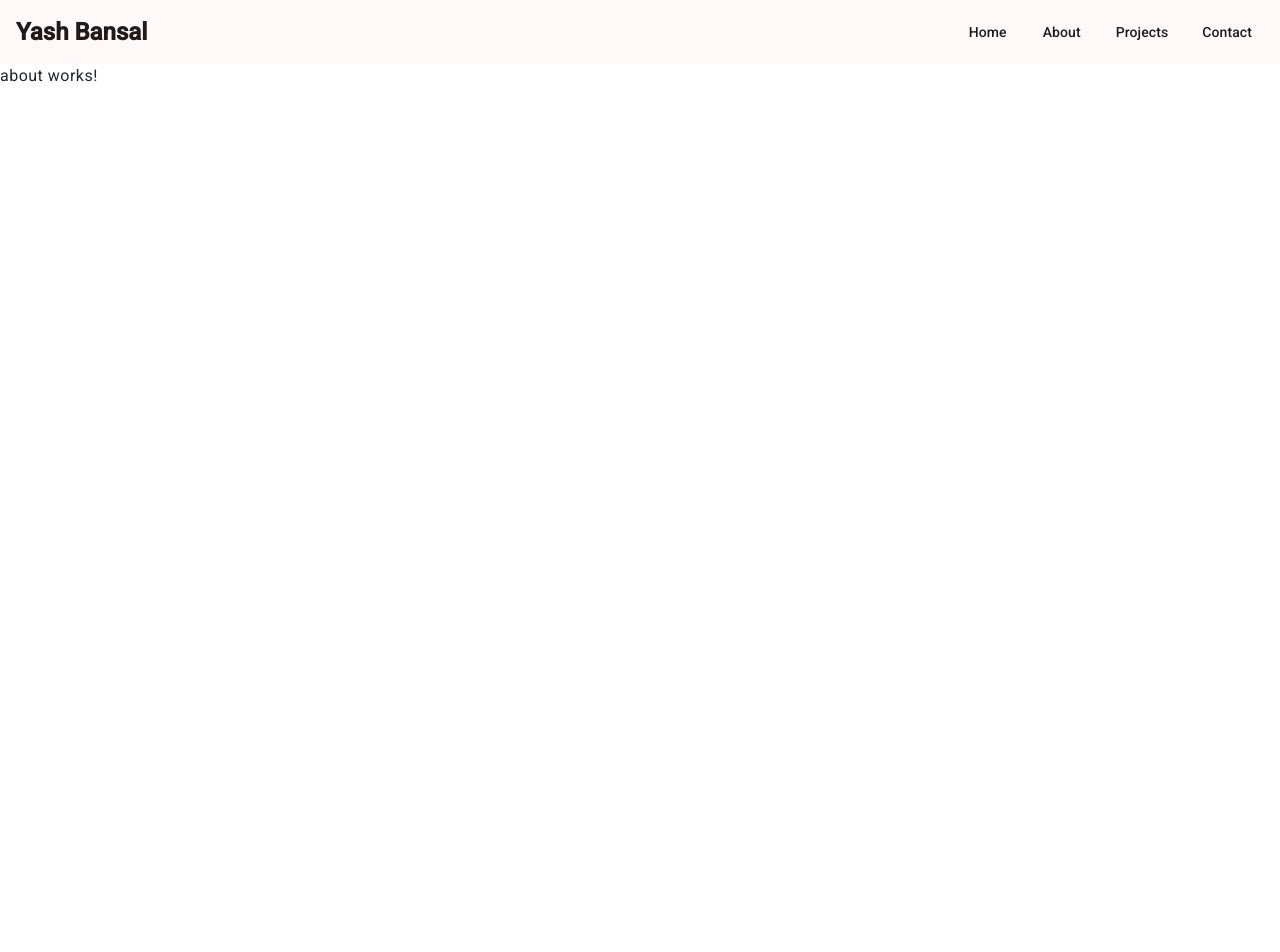
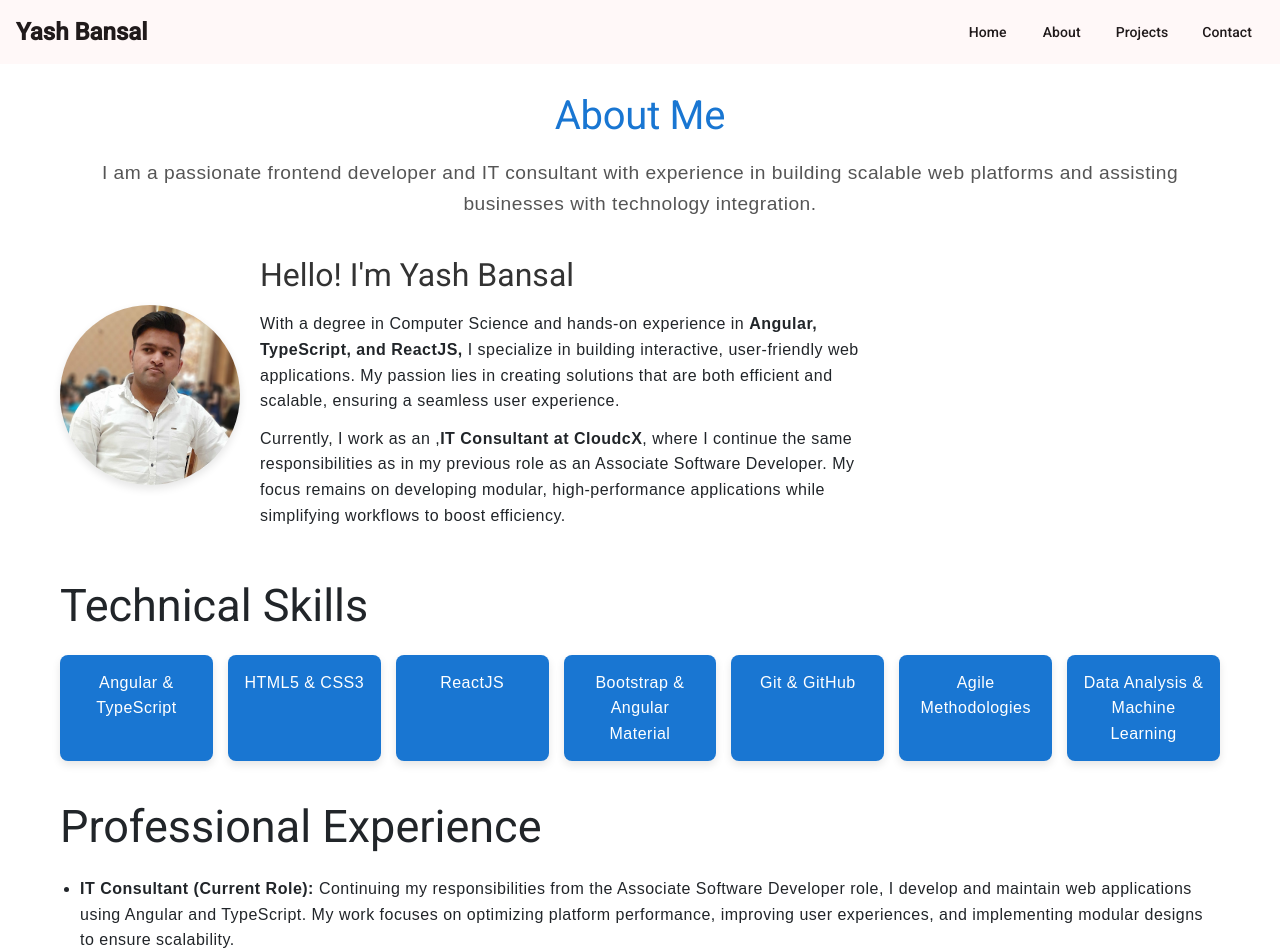
Before and after one commit to YaShBaNsAl08/angular-portfolio-yash, an Angular app: page /about in a window 1280 px wide. Shown: the top 952 px of the page. Before the commit the page ends 800 px from the top, so only its background shows below. Built offline with nearby package versions, Linux system fonts and the light colour scheme.

Commit message:
about and contact

```diff
--- a/src/app/components/about/about.component.css
+++ b/src/app/components/about/about.component.css
@@ -0,0 +1,98 @@
+.about-container {
+    max-width: 1200px;
+    margin: 0 auto;
+    padding: 20px;
+    font-family: 'Poppins', sans-serif;
+    line-height: 1.6;
+  }
+
+  .about-header {
+    text-align: center;
+    margin-bottom: 30px;
+  }
+
+  .about-header h1 {
+    font-size: 2.5rem;
+    margin-bottom: 10px;
+    color: #1976d2;
+  }
+
+  .about-header p {
+    font-size: 1.2rem;
+    color: #555;
+  }
+
+  .profile-section {
+    display: flex;
+    align-items: center;
+    gap: 20px;
+    margin-bottom: 40px;
+    flex-wrap: wrap;
+  }
+
+  .profile-pic {
+    width: 180px;
+    height: 180px;
+    border-radius: 50%;
+    object-fit: cover;
+    box-shadow: 0 4px 8px rgba(0, 0, 0, 0.1);
+  }
+
+  .bio {
+    max-width: 600px;
+  }
+
+  .bio h2 {
+    font-size: 2rem;
+    margin-bottom: 10px;
+    color: #333;
+  }
+
+  .skills-section {
+    margin: 40px 0;
+  }
+
+  .skills-grid {
+    display: grid;
+    grid-template-columns: repeat(auto-fit, minmax(150px, 1fr));
+    gap: 15px;
+  }
+
+  .skill-card {
+    background-color: #1976d2;
+    color: white;
+    padding: 15px;
+    text-align: center;
+    border-radius: 8px;
+    font-weight: 500;
+    box-shadow: 0 4px 8px rgba(0, 0, 0, 0.1);
+  }
+
+  .experience-section {
+    margin: 40px 0;
+  }
+
+  .experience-section ul {
+    list-style-type: disc;
+    padding-left: 20px;
+  }
+
+  .experience-section li {
+    margin-bottom: 15px;
+  }
+
+  @media (max-width: 768px) {
+    .profile-section {
+      flex-direction: column;
+      text-align: center;
+    }
+
+    .profile-pic {
+      width: 150px;
+      height: 150px;
+    }
+
+    .bio h2 {
+      font-size: 1.8rem;
+    }
+  }
--- a/src/app/components/about/about.component.html
+++ b/src/app/components/about/about.component.html
@@ -1 +1,52 @@
-<p>about works!</p>
+<section class="about-container">
+    <div class="about-header">
+      <h1>About Me</h1>
+      <p>
+        I am a passionate frontend developer and IT consultant with experience in building scalable web platforms and assisting businesses with technology integration.
+      </p>
+    </div>
+
+    <div class="profile-section">
+      <img src="my profile.png" alt="Profile Picture" class="profile-pic" />
+      <div class="bio">
+        <h2>Hello! I'm Yash Bansal</h2>
+        <p>
+            With a degree in Computer Science and hands-on experience in <strong>Angular, TypeScript, and ReactJS,</strong> I specialize in building interactive, user-friendly web applications. My passion lies in creating solutions that are both efficient and scalable, ensuring a seamless user experience.
+        </p>
+        <p>
+            Currently, I work as an ,<strong>IT Consultant at CloudcX</strong>, where I continue the same responsibilities as in my previous role as an Associate Software Developer. My focus remains on developing modular, high-performance applications while simplifying workflows to boost efficiency.
+        </p>
+      </div>
+    </div>
+
+    <div class="skills-section">
+      <h2>Technical Skills</h2>
+      <div class="skills-grid">
+        <div class="skill-card">Angular & TypeScript</div>
+        <div class="skill-card">HTML5 & CSS3</div>
+        <div class="skill-card">ReactJS</div>
+        <div class="skill-card">Bootstrap & Angular Material</div>
+        <div class="skill-card">Git & GitHub</div>
+        <div class="skill-card">Agile Methodologies</div>
+        <div class="skill-card">Data Analysis & Machine Learning</div>
+      </div>
+    </div>
+
+    <div class="experience-section">
+      <h2>Professional Experience</h2>
+      <ul>
+        <li>
+          <strong>IT Consultant (Current Role):</strong> Continuing my responsibilities from the Associate Software Developer role, I develop and maintain web applications using Angular and TypeScript. My work focuses on optimizing platform performance, improving user experiences, and implementing modular designs to ensure scalability.
+        </li>
+        <li>
+          <strong>Associate Software Developer at CloudcX:</strong> Led the development of the Quicktest platform, focusing on performance, scalability, and intuitive design. Key contributions include reducing platform complexity through automation and modular design, resulting in improved efficiency and usability.
+        </li>
+        <li>
+          <strong>IBM Internship - Email Fraud Detection Tool:</strong> Built a desktop app using Python and Naive Bayes to detect fraudulent emails in real-time, showcasing my ability to integrate machine learning with practical solutions.
+        </li>
+        <li>
+          <strong>Store Helper Project:</strong> Developed a data analysis tool in Python to provide insights on customer behavior, improving business decisions and driving revenue growth.
+        </li>
+      </ul>
+    </div>
+  </section>
--- a/src/app/components/contact/contact.component.css
+++ b/src/app/components/contact/contact.component.css
@@ -0,0 +1,40 @@
+.contact-container {
+    max-width: 600px;
+    margin: 0 auto;
+    padding: 20px;
+    text-align: center;
+    font-family: 'Poppins', sans-serif;
+  }
+
+  .contact-container h2 {
+    font-size: 2rem;
+    margin-bottom: 10px;
+    color: #1976d2;
+  }
+
+  .contact-container p {
+    font-size: 1.2rem;
+    color: #555;
+    margin-bottom: 20px;
+  }
+
+  .contact-form {
+    display: flex;
+    flex-direction: column;
+    gap: 15px;
+    margin-bottom: 30px;
+  }
+
+  .social-links a {
+    margin: 0 10px;
+  }
+
+  .social-links img {
+    width: 40px;
+    height: 30px;
+    transition: transform 0.3s ease;
+  }
+
+  .social-links img:hover {
+    transform: scale(1.2);
+  }
--- a/src/app/components/contact/contact.component.html
+++ b/src/app/components/contact/contact.component.html
@@ -1 +1,28 @@
-<p>contact works!</p>
+<section class="contact-container">
+    <h2>Contact Me</h2>
+    <p>If you have any questions or opportunities, feel free to reach out!</p>
+
+    <form class="contact-form">
+      <mat-form-field appearance="fill">
+        <mat-label>Name</mat-label>
+        <input matInput type="text" placeholder="Enter your name" required />
+      </mat-form-field>
+
+      <mat-form-field appearance="fill">
+        <mat-label>Email</mat-label>
+        <input matInput type="email" placeholder="Enter your email" required />
+      </mat-form-field>
+
+      <mat-form-field appearance="fill">
+        <mat-label>Message</mat-label>
+        <textarea matInput rows="5" placeholder="Enter your message" required></textarea>
+      </mat-form-field>
+
+      <button mat-raised-button color="primary" type="submit">Send Message</button>
+    </form>
+
+    <div class="social-links">
+        <a href="https://github.com/YaShBaNsAl08" target="_blank"><img src="github-logo.png" alt="github" /></a>
+        <a href="https://www.linkedin.com/in/yash-bansal-03076a1b6" target="_blank"><img src="linkedin-logo.png" alt="linkedin" /></a>
+    </div>
+  </section>
--- a/src/app/components/contact/contact.component.ts
+++ b/src/app/components/contact/contact.component.ts
@@ -1,9 +1,12 @@
 import { Component } from '@angular/core';
+import { MatFormFieldModule } from '@angular/material/form-field';
+import { MatInputModule } from '@angular/material/input';
+import { MatButtonModule } from '@angular/material/button';
 
 @Component({
   selector: 'app-contact',
   standalone: true,
-  imports: [],
+  imports: [MatFormFieldModule,MatButtonModule,MatInputModule],
   templateUrl: './contact.component.html',
   styleUrl: './contact.component.css'
 })
```
